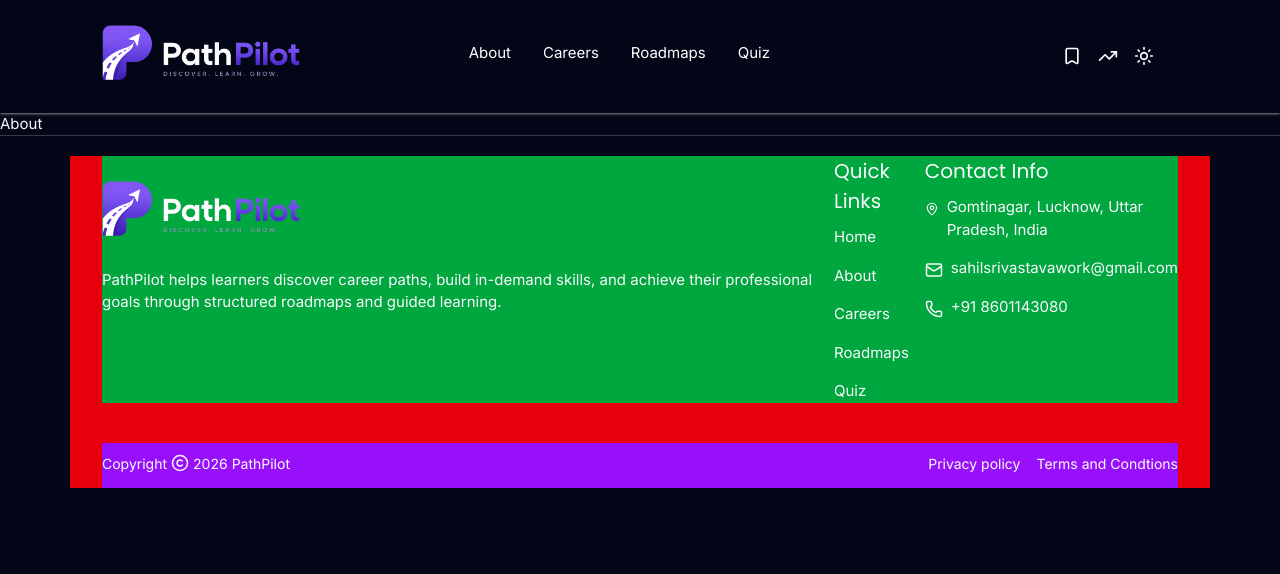
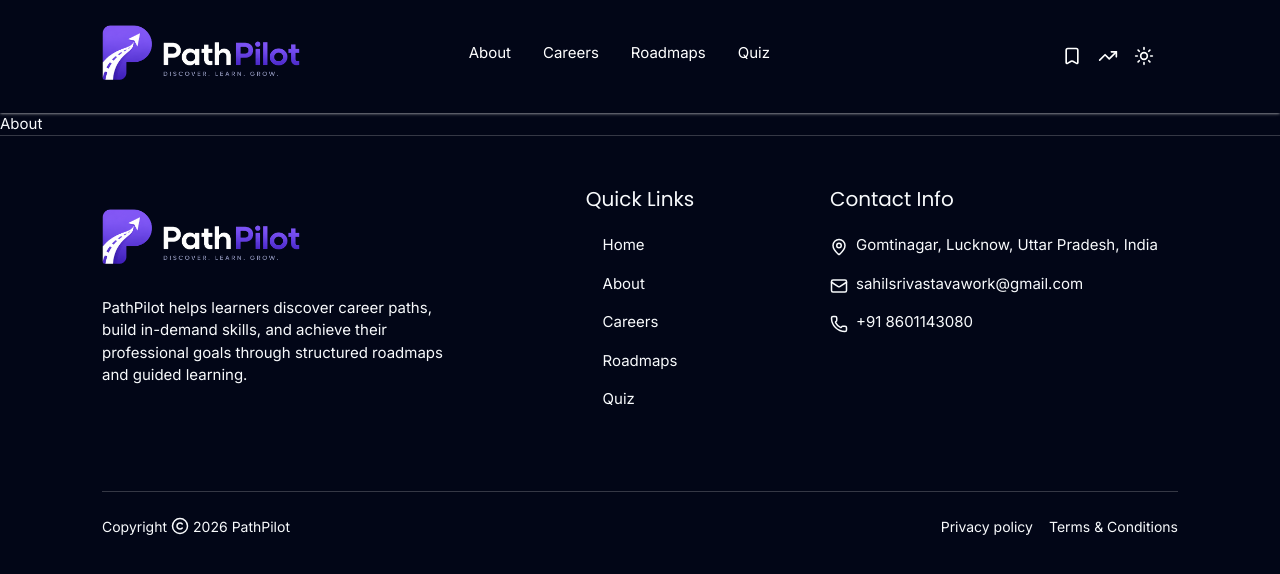
Before and after one commit to sahill-srivastava/pathpilot-react, a React (Vite) app: page /about in a window 1280 px wide. Shown: the top 574 px of the page. Built offline with nearby package versions, Linux system fonts and the light colour scheme.

Commit message:
fix footer boxes

```diff
--- a/src/components/layout/footer/Footer.jsx
+++ b/src/components/layout/footer/Footer.jsx
@@ -7,7 +7,7 @@
 export default function Footer() {
   return (
     <footer className="border-t border-white/20">
-      <Container className="bg-red-600">
+      <Container>
         <FooterTop />
         <FooterBottom />
       </Container>
--- a/src/components/layout/footer/FooterBottom.jsx
+++ b/src/components/layout/footer/FooterBottom.jsx
@@ -10,10 +10,10 @@
   return (
     <div
       className="
-    text-[14px] bg-purple-600
+    text-[14px]
     flex flex-col items-start gap-4
-
-    md:flex-row md:items-center md:justify-between md:pt-2.5 md:pb-3.5
+    border-t border-white/20
+    md:flex-row md:items-center md:justify-between pt-6 pb-10
     "
     >
       <div className="flex gap-1 md:items-center">
--- a/src/components/layout/footer/FooterTop.jsx
+++ b/src/components/layout/footer/FooterTop.jsx
@@ -6,13 +6,12 @@
   return (
     <div
       className="
-    bg-green-600
-    mt-5 mb-10
+    pt-12 pb-20
     flex flex-col gap-4
     md:flex-row
     "
     >
-      <div>
+      <div className="flex-1">
         <Logo />
         <p>
           PathPilot helps learners discover career paths, build in-demand
@@ -20,52 +19,61 @@
           roadmaps and guided learning.
         </p>
       </div>
-      <div>
-        <h3 className="mb-2.5">Quick Links</h3>
+
+      <div
+        className="
+      flex-1
+      flex flex-col
+      md:items-center
+      "
+      >
+        <h3 className="mb-5">Quick Links</h3>
         <ul className="flex flex-col gap-4">
           <li className="flex">
-            <Link to="/" className="flex-1 cursor-pointer">
+            <Link to="/" className="flex-1 link-hover">
               Home
             </Link>
           </li>
           <li className="flex">
-            <Link to="/about" className="flex-1 cursor-pointer">
+            <Link to="/about" className="flex-1 link-hover">
               About
             </Link>
           </li>
           <li className="flex">
-            <Link to="/careers" className="flex-1 cursor-pointer">
+            <Link to="/careers" className="flex-1 link-hover">
               Careers
             </Link>
           </li>
           <li className="flex">
-            <Link to="/roadmaps" className="flex-1 cursor-pointer">
+            <Link to="/roadmaps" className="flex-1 link-hover">
               Roadmaps
             </Link>
           </li>
           <li className="flex">
-            <Link to="/quiz" className="flex-1 cursor-pointer">
+            <Link to="/quiz" className="flex-1 link-hover">
               Quiz
             </Link>
           </li>
         </ul>
       </div>
 
-      <div>
-        <h3 className="mb-2.5">Contact Info</h3>
+      <div className="flex-1">
+        <h3 className="mb-5">Contact Info</h3>
         <ul className="flex flex-col gap-4">
-          <li className="flex gap-2">
-            <MapPin size={18} className="mt-1"/>
-            <span>Gomtinagar, Lucknow, Uttar Pradesh, India</span>
+          <li className="flex gap-2 link-hover blank">
+            <MapPin size={18} className="mt-1" />
+            <Link to="https://maps.app.goo.gl/Fx7cDyMmLVta7MxM7" target="_blank">
+              Gomtinagar, Lucknow, Uttar Pradesh, India
+            </Link>
           </li>
-          <li className="flex gap-2">
-            <Mail size={18} className="mt-1"/>
+          <li className="flex gap-2 link-hover">
+            <Mail size={18} className="mt-1" />
             <Link to="mailto:sahilsrivastavawork@gmail.com">
               sahilsrivastavawork@gmail.com
             </Link>
           </li>
-          <li className="flex gap-2">
-            <Phone size={18} className="mt-1"/>
+          <li className="flex gap-2 link-hover">
+            <Phone size={18} className="mt-1" />
             <Link to="tel:+91 8601143080">+91 8601143080</Link>
           </li>
         </ul>
--- a/src/components/layout/footer/Policy.jsx
+++ b/src/components/layout/footer/Policy.jsx
@@ -1,7 +1,7 @@
 
 const Policy = () => {
   return (
-    <div>Privacy policy</div>
+    <div className="cursor-pointer">Privacy policy</div>
   )
 }
 
--- a/src/components/layout/footer/TermsConditions.jsx
+++ b/src/components/layout/footer/TermsConditions.jsx
@@ -1,7 +1,7 @@
 
 const TermsConditions = () => {
   return (
-    <div>Terms and Condtions</div>
+    <div className="cursor-pointer">Terms & Conditions</div>
   )
 }
 
--- a/src/components/ui/NavLink.jsx
+++ b/src/components/ui/NavLink.jsx
@@ -6,7 +6,7 @@
 
 
   const menuItemClasses = `
-     w-full border-b-1 border-slate-200 px-4 py-3 cursor-pointer
+     w-full border-b-1 border-slate-200 px-4 py-3
         hover:bg-[var(--accent-color)] hover:text-white
         md:hover:text-[var(--accent-color)]
         md:border-none
--- a/src/index.css
+++ b/src/index.css
@@ -75,6 +75,13 @@
 
 }
 
+@layer components {
+
+    .link-hover {
+        @apply hover:text-[var(--accent-color)]
+    }
+}
+
 
 /* light theme */
 /* --primary-color: #2563EB;
```
